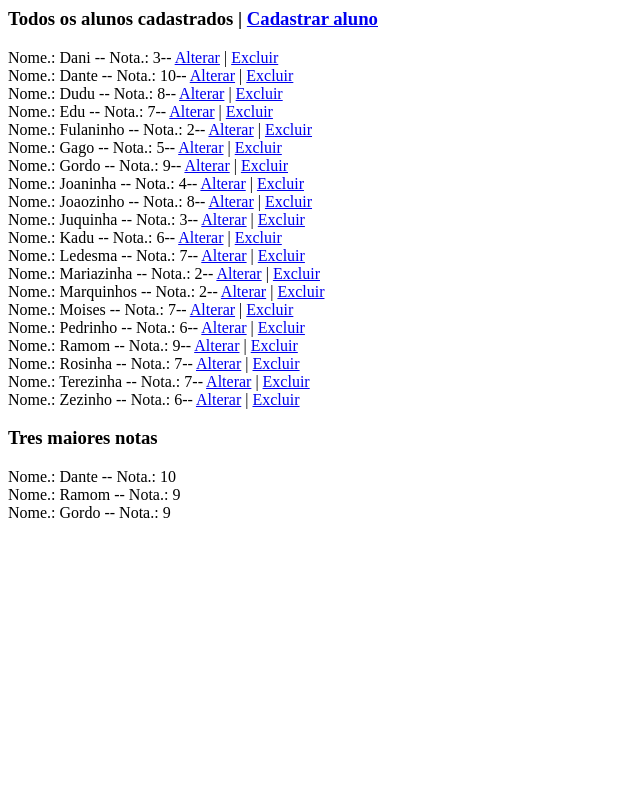
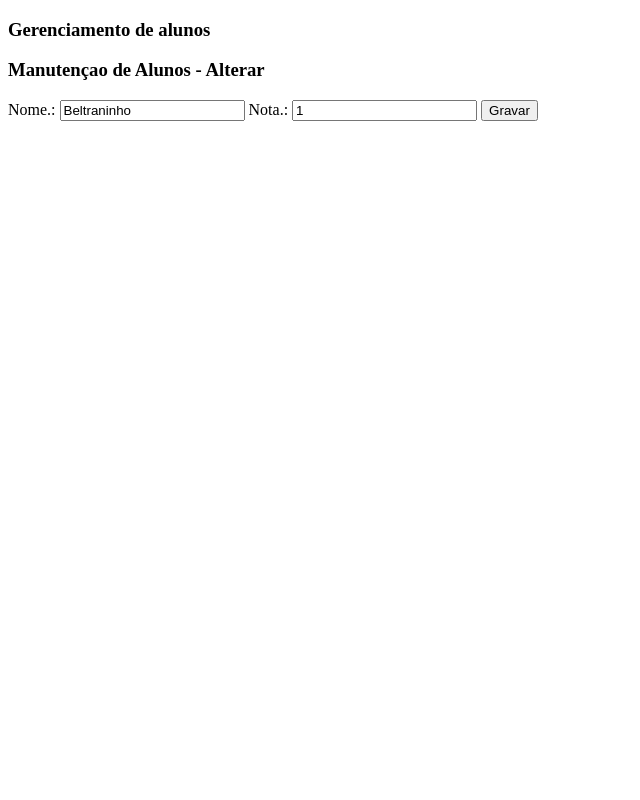
Before and after one commit to nascimentomf/pdoProject, a PHP site: page /?id=17&acao=alterar in a window 1280 px wide. Shown: the whole page, without its empty margins (0-640 px from the left). Run offline with PHP 8.4, Linux system fonts and the light colour scheme; data comes from the database, SQL or seed files in the repository.

Commit message:
fase 2 do projeto

```diff
--- a/ServiceDb.php
+++ b/ServiceDb.php
@@ -7,6 +7,22 @@ class ServiceDB{
 	public function __construct(Conexao $db, Alunos $entidade){
 		$this->db = $db;
 		$this->entidade = $entidade;
+	}
+
+	public function find($parametro){
+		    if(!is_int($parametro)){
+		    	$sql = "select * from {$this->entidade->getTable()} where nome like :id '%'";
+		    }else{
+		    	$sql = "select * from {$this->entidade->getTable()} where id = :id";
+		    }
+
+			$stmt = $this->db->getDb()->prepare($sql);
+			$stmt->bindValue(":id", $parametro);
+			$stmt->execute();
+			return $stmt->fetch(\PDO::FETCH_ASSOC);
+
+
+
 	}
 	//listagem
 	public function listar($ordem=null){
--- /dev/null
+++ b/alunos.html
@@ -0,0 +1,84 @@
+<!DOCTYPE html>
+<html lang="pt-BR">
+<head>
+<title>Gerenciamento de Alunos</title>
+</head>
+<body>
+<h3>Gerenciamento de alunos</h3>
+
+<?php if($acao != 'alterar' && $acao != 'inserir'){ ?>
+<table border="solid 1px">
+<tr>
+	<td colspan=4>
+
+	<form action="index.php" method="get">
+		<b>Digite o nome do aluno</b>: <input type="text" name="search" />
+		<input type="hidden" name="acao" value="pesquisar" />
+		<input type="submit" value="Buscar" />
+	</form>
+
+	</td>
+
+</tr>
+<tr>
+	<td align="center"><b>Nome</b></td>
+	<td align="center"><b>Nota</b></td>
+	<td colspan="2" align="center"><b>Acoes</b></td>
+</tr>
+	<?php
+    //Listagem de todos os alunos
+    if($acao != 'pesquisar' or $search == ''){
+    	foreach ($registros as $resultado){
+    	?>
+		<tr>
+			<td><?php echo $resultado['nome']; ?></td>
+			<td align="center"><?php echo $resultado['nota']; ?></td>
+			<td align="center"><a href="?id=<?php echo $resultado['id']; ?>&acao=alterar">Alterar</a></td>
+			<td align="center"><a href="?id=<?php echo $resultado['id']; ?>&acao=excluir">Excluir</a></td>
+		</tr>
+	   	<?php
+	    }
+	}else{
+    ?>
+        <tr><?php if(empty($registros['nome'])){ ?>
+
+        		<td colspan="4">Nao foram encontados registros!</td>
+            <?php }else{ ?>
+			<td><?php echo $registros['nome']; ?></td>
+			<td align="center"><?php echo $registros['nota']; ?></td>
+			<td align="center"><a href="?id=<?php echo $registros['id']; ?>&acao=alterar">Alterar</a></td>
+			<td align="center"><a href="?id=<?php echo $registros['id']; ?>&acao=excluir">Excluir</a></td>
+
+			<?php } ?>
+        </tr>
+
+    <?php
+    }
+	?>
+	<tr>
+	  <td colspan="4" align="center">	<a href="?acao=inserir">Novo registro</a></td>
+	</tr>
+</table>
+<h3>Tres maiores notas</h3>
+<?php
+    //Listagem das tres melhores notas
+    foreach ($servicedb->listar('nota desc limit 3') as $resultado){
+	   echo 'Nome.: '.$resultado['nome'].' -- Nota.: '.$resultado['nota'].'</br>';
+    }
+}
+if($acao == 'alterar' or $acao == 'inserir'){
+?>
+
+
+<h3>Manuten&ccedil;ao de Alunos - <?php echo ucfirst($acao); ?></h3>
+<form action="index.php" method="post">
+	Nome.: <input type="text" name="nome_<?php echo $acao; ?>" value="<?php echo $nome; ?>" />
+	Nota.: <input type="text" name="nota_<?php echo $acao; ?>" value="<?php echo $nota; ?>" />
+	<input type="hidden" name = "acao" value="gravar_<?php echo $acao; ?>" />
+	<input type="hidden" name = "id" value="<?php echo $id; ?>" />
+	<input type="submit" value="Gravar" />
+</form>
+
+<?php } ?>
+</body>
+</html>
--- a/index.php
+++ b/index.php
@@ -12,17 +12,25 @@ try{
 
 //atribuicoes de variaveis
 // acao
-if(!isset($_GET['acao'])){
+if(!isset($_REQUEST['acao'])){
 	$acao = 'listar';
 }else{
-	$acao = $_GET['acao'];
+	$acao = $_REQUEST['acao'];
+}
+
+
+// id
+if(!isset($_REQUEST['id'])){
+	$id = false;
+}else{
+	$id = $_REQUEST['id'];
 }
 
 // id
-if(!isset($_GET['id'])){
-	$id = false;
+if(!isset($_GET['search'])){
+	$search = false;
 }else{
-	$id = $_GET['id'];
+	$search = $_GET['search'];
 }
 
 //Entidade Aluno
@@ -32,45 +40,48 @@ $alunos = new Alunos();
 $servicedb = new ServiceDB($conexao, $alunos);
 
 // Acoes
-if($acao == 'inserir'){
+if($acao == 'alterar'){
+	$registros = $servicedb->find((int)$id);
+	$nome = $registros['nome'];
+	$nota = $registros['nota'];
+
+}
+if($acao == 'gravar_inserir'){
 	//Inserir novo registro
-	$alunos->setNome('Caetano')
-			->setNota(5)
+	$alunos->setNome($_POST['nome_inserir'])
+			->setNota($_POST['nota_inserir'])
 	;
 
 	//Insere no banco
 	$servicedb->inserir();
+	$registros = $servicedb->listar('nome');
 }
+if($acao == 'gravar_alterar'){
 
-if($acao == 'excluir' && $id){
-	//deletar um registro
-	$servicedb->deletar($id);
-}
-
-if($acao == 'alterar' && $id){
 	//Alterar cadastro
 	$alunos->setId($id);
 
-	$alunos->setNome('Moises')
-		->setNota(7)
+	$alunos->setNome($_POST['nome_alterar'])
+		->setNota($_POST['nota_alterar'])
 	;
 
 	//Altera no banco
 	$servicedb->alterar();
+	$registros = $servicedb->listar('nome');
+}
+if($acao == 'excluir' && $id){
+	//deletar um registro
+	$servicedb->deletar($id);
+	$registros = $servicedb->listar('nome');
+}
+if($acao=='pesquisar' && $search != ''){
+	$registros = $servicedb->find($search);
+}else{
+	$registros = $servicedb->listar('nome');
 }
 
-//Listagem de todos os alunos
-echo '<h3>Todos os alunos cadastrados | <a href="?acao=inserir">Cadastrar aluno</a></h3>';
-foreach ($servicedb->listar('nome') as $resultado){
-	echo 'Nome.: '.$resultado['nome'].' -- Nota.: '.$resultado['nota'].'-- <a href="?id='.$resultado['id'].'&acao=alterar">Alterar</a> | <a href="?id='.$resultado['id'].'&acao=excluir">Excluir</a></br>';
-}
 
-//Listagem das tres melhores notas
-echo '<h3>Tres maiores notas</h3>';
-foreach ($servicedb->listar('nota desc limit 3') as $resultado){
-	echo 'Nome.: '.$resultado['nome'].' -- Nota.: '.$resultado['nota'].'</br>';
-}
-
+include 'alunos.html';
 
 
 /*//Teste classe aluno
```
